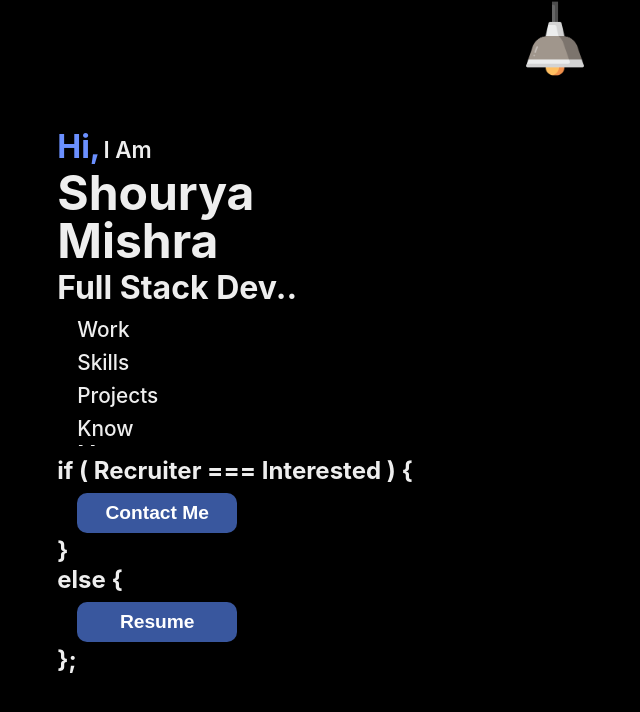
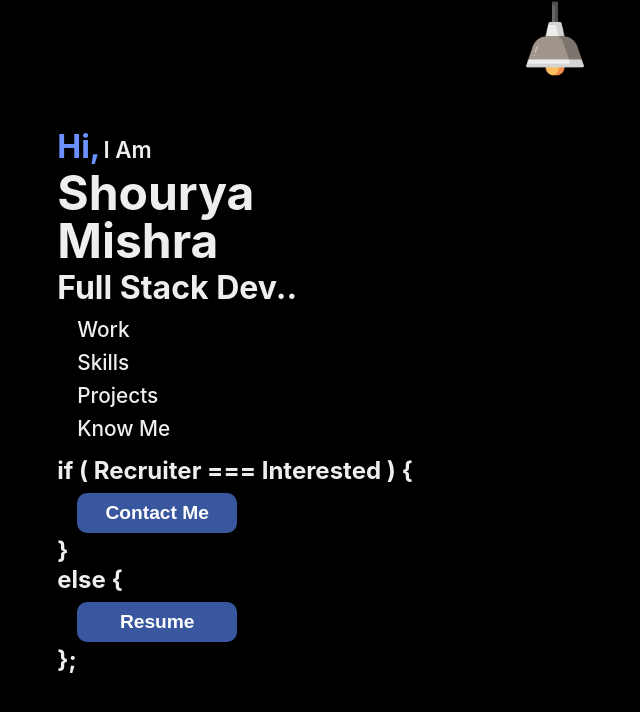
Before and after one commit to Shourya1112/shouryastic, a React (Create React App) app: page / in a window 1280 px wide. Shown: the top 712 px of the page, without its empty margins (85-725 px from the left). Built offline with nearby package versions, Linux system fonts and the light colour scheme.

Commit message:
Update Home.css

```diff
--- a/src/styles/Home.css
+++ b/src/styles/Home.css
@@ -95,7 +95,7 @@
 }
 
 .nav-items {
-    width: 80px;
+    width: 100px;
     height: 30px;
     list-style: none;
     font-size: 1.3rem;
```
